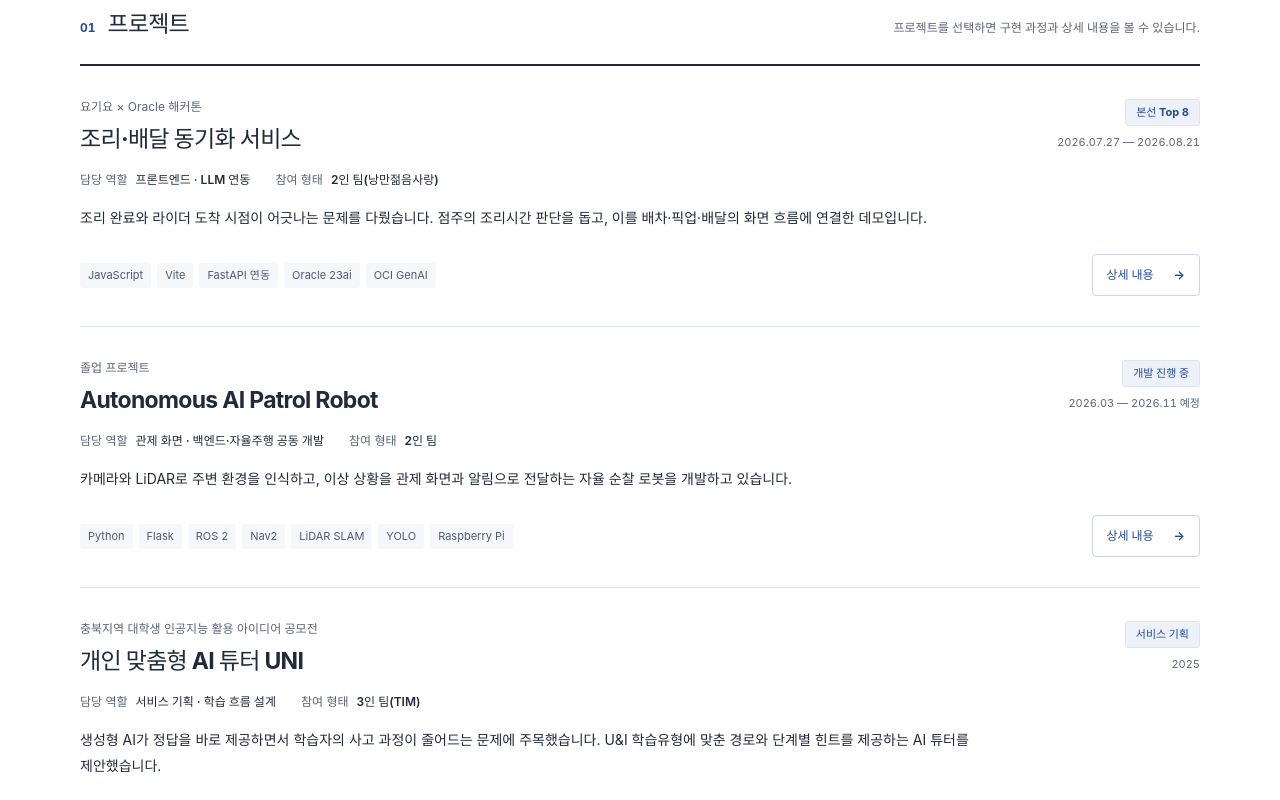
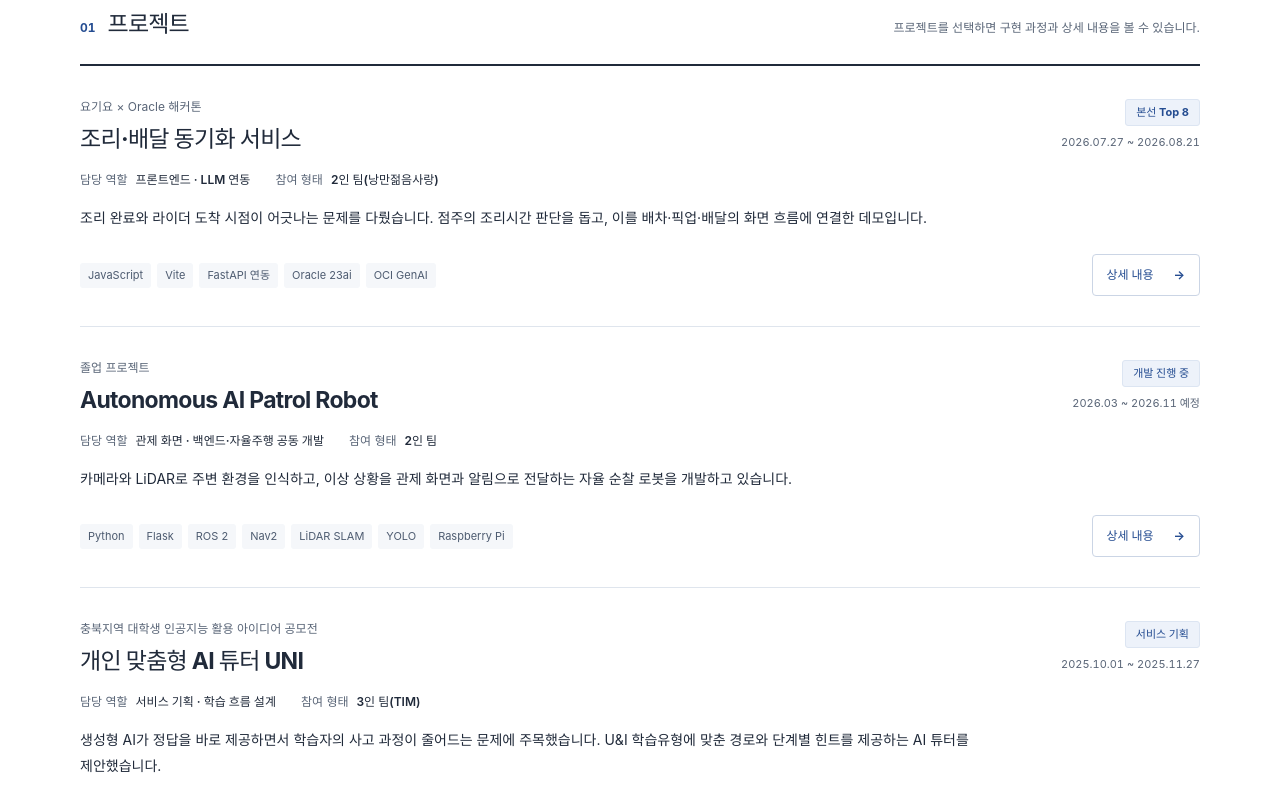
Before and after one commit to Parkjunyeong417/Parkjunyeong417.github.io, a React (Vite) app: page / in a window 1280 px wide. Shown: the part 520-1320 px from the top of the page. Built offline with nearby package versions, Linux system fonts and the light colour scheme.

Commit message:
fix: 기간 구분자 변경

```diff
--- a/src/data.js
+++ b/src/data.js
@@ -118,19 +118,19 @@ export const experiences = [
   {
     name: "Orakok",
     role: "컴퓨터공학과 배드민턴 소모임",
-    period: "2024년 1학기 — 2025년 1학기",
+    period: "2024년 1학기 ~ 2025년 1학기",
     description: "정기 활동에 참여했으며, 2025년 1학기 회장을 맡아 조직을 운영했습니다.",
   },
   {
     name: "K.B. · Konkuk Badminton",
     role: "교내 배드민턴 동아리 활동",
-    period: "2025년 1학기 — 2025년 2학기",
+    period: "2025년 1학기 ~ 2025년 2학기",
     description: "교내 배드민턴 동아리 활동에 참여하였습니다. 동아리 활동을 통해 배드민턴 기술과 팀워크를 향상시켰습니다.",
   },
   {
     name: "AI Convergence Research Center",
     role: "학부연구생 인턴",
-    period: "2025.09.19 — 2025.11.02",
+    period: "2025.09.19 ~ 2025.11.02",
     description:
       "딥러닝 논문을 읽고 주요 개념과 모델 구조를 정리했습니다. Python 실습으로 모델의 학습·추론 과정을 경험했습니다.",
   },
--- a/src/projects/robot.js
+++ b/src/projects/robot.js
@@ -2,7 +2,7 @@ export default {
   id: "patrol-robot",
   category: "졸업 프로젝트",
   title: "Autonomous AI Patrol Robot",
-  period: "2026.03 — 2026.11 예정",
+  period: "2026.03 ~ 2026.11 예정",
   status: "개발 진행 중",
   role: "관제 화면 · 백엔드·자율주행 공동 개발",
   team: "2인 팀",
--- a/src/projects/uni.js
+++ b/src/projects/uni.js
@@ -2,7 +2,7 @@ export default {
   id: "uni",
   category: "충북지역 대학생 인공지능 활용 아이디어 공모전",
   title: "개인 맞춤형 AI 튜터 UNI",
-  period: "2025",
+  period: "2025.10.01 ~ 2025.11.27",
   status: "서비스 기획",
   role: "서비스 기획 · 학습 흐름 설계",
   team: "3인 팀(TIM)",
--- a/src/projects/yogiyo.js
+++ b/src/projects/yogiyo.js
@@ -2,7 +2,7 @@ export default {
   id: "yogiyo",
   category: "요기요 × Oracle 해커톤",
   title: "조리·배달 동기화 서비스",
-  period: "2026.07.27 — 2026.08.21",
+  period: "2026.07.27 ~ 2026.08.21",
   status: "본선 Top 8",
   role: "프론트엔드 · LLM 연동",
   team: "2인 팀(낭만젊음사랑)",
```
